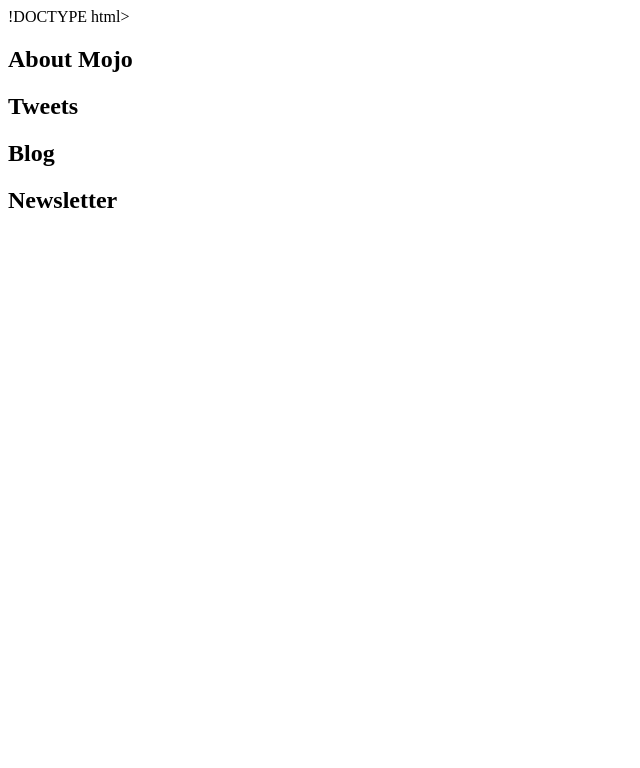
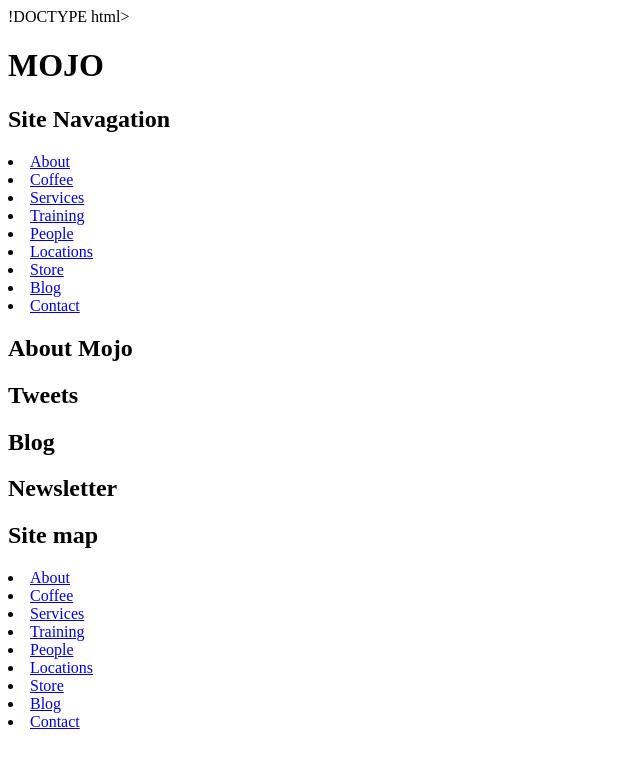
Before and after one commit to koyota/chasegit2, a plain HTML site: page index.html in a window 1280 px wide. Shown: the whole page, without its empty margins (0-640 px from the left). Drawn offline with Linux system fonts and the light colour scheme.

Commit message:
added links

```diff
--- a/index.html
+++ b/index.html
@@ -8,9 +8,56 @@
 </head>
 <body>
   <header>
+    <h1>MOJO </h1>
     <!-- logo goes here -->
     <nav>
-    <!-- the header nav links go here -->
+      <h2>Site Navagation</h2>
+    <li>
+<a href="
+/about
+">
+About
+</a></li>
+<li><a href="
+/coffee
+">
+Coffee
+</a></li>
+<li><a href="
+/services
+">
+Services
+</a></li>
+<li><a href="
+/training
+">
+Training
+</a></li>
+<li><a href="
+/people
+">
+People
+</a></li>
+<li><a href="
+/locations
+">
+Locations
+</a></li>
+<li><a href="
+/store
+">
+Store
+</a></li>
+<li><a href="
+/blog
+">
+Blog
+</a></li>
+<li><a href="
+/contact
+">
+Contact
+</a></li>
     </nav>
   </header>
   <main>
@@ -31,11 +78,57 @@
     <!-- newsletter announcements go here -->
     </section>
   </main>
-<footer>
-<!-- footer content goes here -->
-<nav>
-<!-- the footer nav links go here -->
-</nav>
-</footer>
+  <footer>
+    <!-- footer content goes here -->
+    <nav>
+    <h2>Site map</h2>
+    <li>
+<a href="
+/about
+">
+About
+</a></li>
+<li><a href="
+/coffee
+">
+Coffee
+</a></li>
+<li><a href="
+/services
+">
+Services
+</a></li>
+<li><a href="
+/training
+">
+Training
+</a></li>
+<li><a href="
+/people
+">
+People
+</a></li>
+<li><a href="
+/locations
+">
+Locations
+</a></li>
+<li><a href="
+/store
+">
+Store
+</a></li>
+<li><a href="
+/blog
+">
+Blog
+</a></li>
+<li><a href="
+/contact
+">
+Contact
+</a></li>
+    </nav>
+  </footer>
 </body>
 </html>
```
